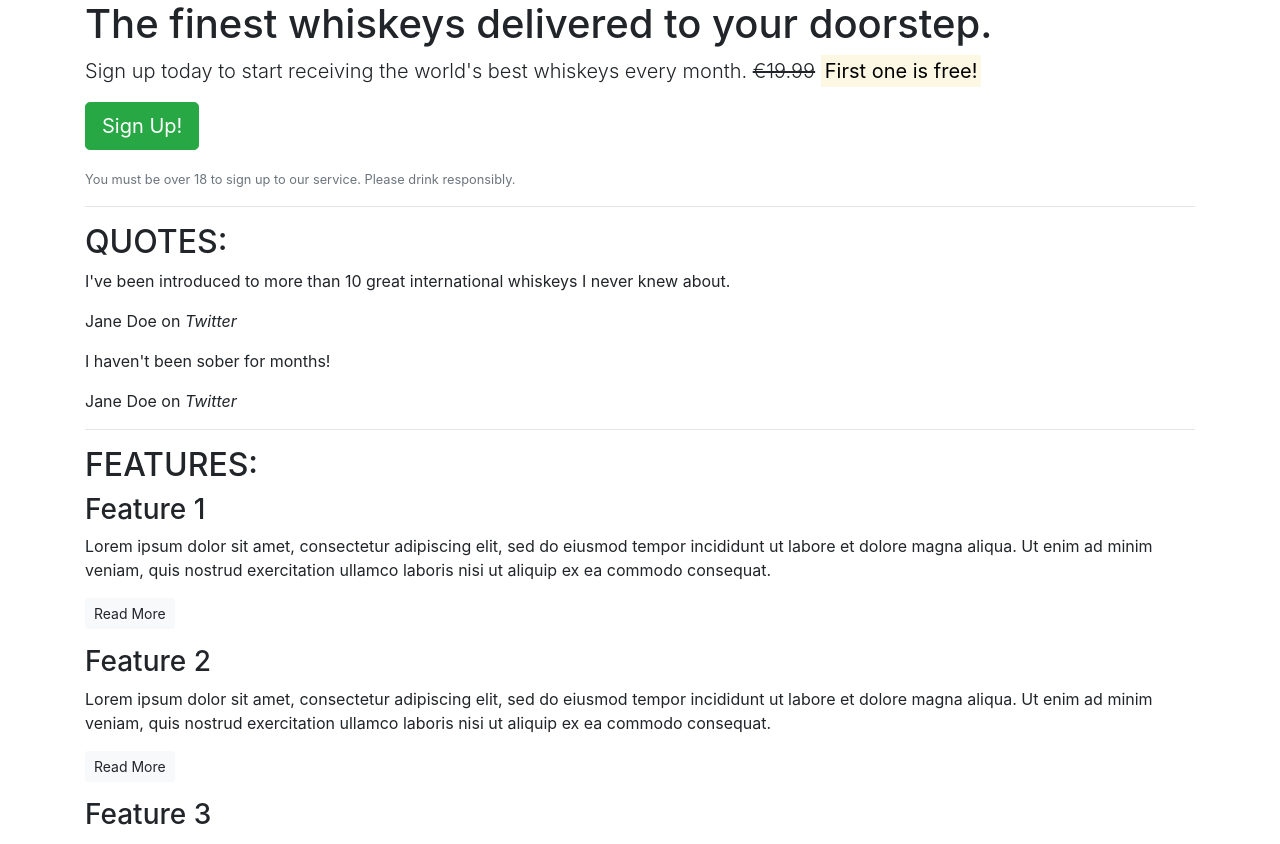
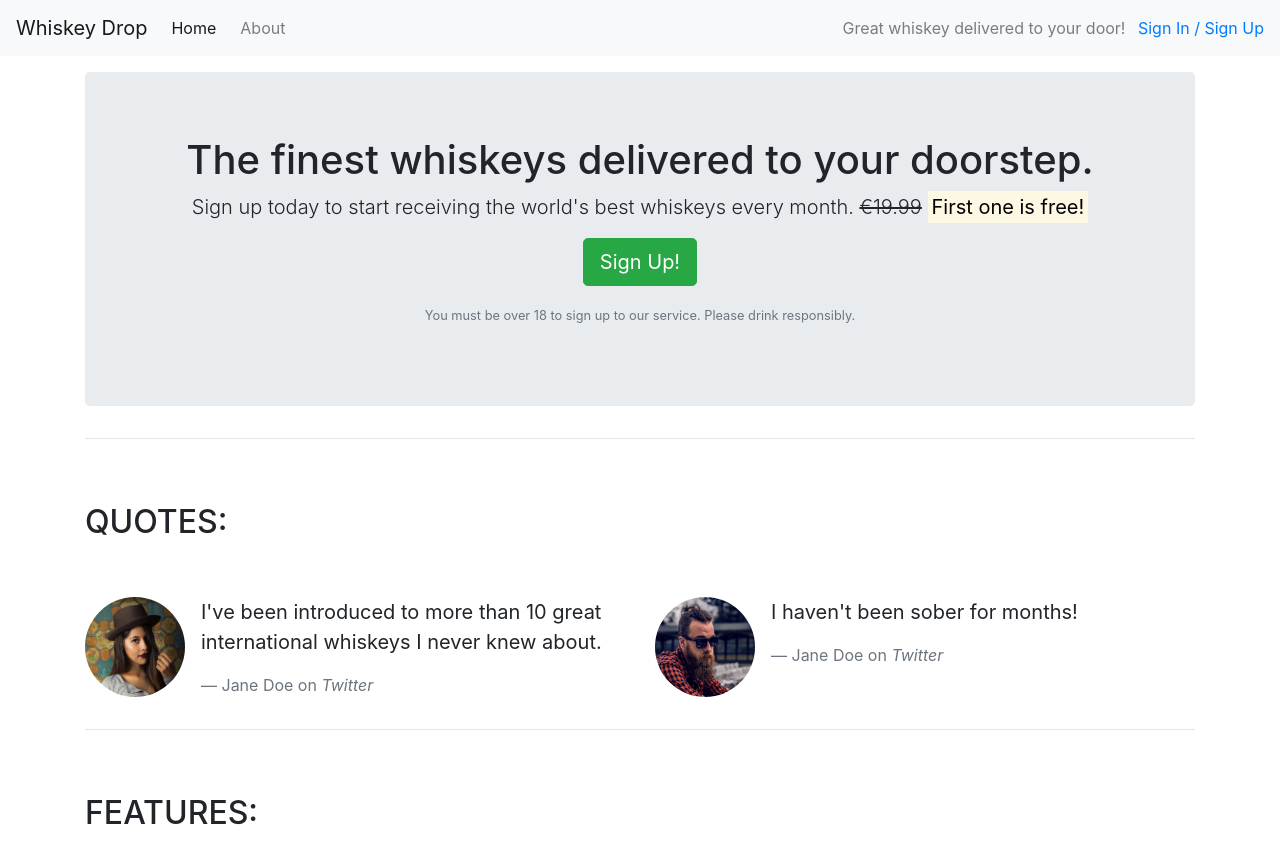
Before and after one commit to g-omarsdottir/practise-bootstrap, a plain HTML site: page index.html in a window 1280 px wide. Shown: the top 844 px of the page. Drawn offline with nearby package versions, Linux system fonts and the light colour scheme.

Commit message:
Add images, hide for mobile

```diff
--- a/index.html
+++ b/index.html
@@ -9,49 +9,117 @@
 </head>
 
 <body>
-    <article class="container">
+    <nav class="navbar navbar-light bg-light navbar-expand-sm">
+        <!-- Add class "fixed-top" to fix the navbar at the top to be always displayed. On mobile screens, takes up to much real estate. -->
+        <a href="/" class="navbar-brand">Whiskey Drop</a>
+        <ul class="navbar-nav mr-auto">
+            <li class="active nav-item mr-2"><a href="/" class="nav-link">Home</a></li>
+            <li class="nav-item mr-2"><a href="/" class="nav-link">About</a></li>
+            <!-- Third navbar item only displayed on small screens and up -->
+            <li class="nav-item mr-2 d-block d-sm-none"><a href="/" class="nav-link">Sign in / Sign up</a></li>
+        </ul>
+        <!-- Marketing text and sign in hidden on mobile screens (the default) -->
+        <div class="d-none d-md-block">
+            <p class="navbar-text my-auto mr-2">
+                Great whiskey delivered to your door!
+            </p>
+            <a href="/">Sign In / Sign Up</a>
+        </div>
+    </nav>
+    <article class="container mt-3">
         <!-- Callout -->
-        <section class="callout">
+        <section class="callout jumbotron text-center">
             <h1>The finest whiskeys delivered to your doorstep.</h1>
-            <p class="lead">Sign up today to start receiving the world's best whiskeys every month. <s>€19.99</s> <strong><mark>First one is free!</mark></strong></p>
+            <p class="lead">Sign up today to start receiving the world's best whiskeys every month.
+                <s class="d-none d-sm-inline">€19.99</s>
+                <span class="d-inline d-sm-none"><br></span>
+                <strong><mark>First one is free!</mark></strong>
+            </p>
             <p><button class="btn btn-lg btn-success">Sign Up!</button></p>
-            <p class="text-muted"><small>You must be over 18 to sign up to our service. Please drink responsibly.</small></p>
+            <p class="text-muted"><small>You must be over 18 to sign up to our service. Please drink
+                    responsibly.</small></p>
         </section>
         <!-- /.callout -->
         <hr>
 
         <!-- Quotes -->
         <section class="quotes">
+            <div class="row">
+                <div class="col-12 my-5">
                     <h2 class="text-uppercase">Quotes:</h2>
-            <blockquote class="quote">
-                <p>I've been introduced to more than 10 great international whiskeys I never knew about.</p>
-                <footer>Jane Doe on <cite title="Twitter">Twitter</cite></footer>
+                </div>
+            </div>
+            <div class="row">
+                <div class="col-12 col-md-6">
+                    <div class="media">
+                        <div class="d-none d-sm-block">
+                            <img src="assets/images/girl-image.png" alt="girl" class="rounded-circle mr-3" height="100"
+                                width="100">
+                        </div>
+                        <div class="media-body">
+                            <blockquote class="blockquote">
+                                <p>I've been introduced to more than 10 great international whiskeys I never knew about.
+                                </p>
+                                <footer class="blockquote-footer">Jane Doe on <cite title="Twitter">Twitter</cite>
+                                </footer>
                             </blockquote>
-            <blockquote class="quote">
+                        </div>
+                    </div>
+                </div>
+                <div class="col-12 col-md-6">
+                    <div class="media">
+                        <div class="d-none d-sm-block">
+                            <img src="assets/images/guy-image.png" alt="girl" class="rounded-circle mr-3" height="100"
+                                width="100">
+                        </div>
+                        <div class="media-body">
+                            <blockquote class="blockquote">
                                 <p>I haven't been sober for months!</p>
-                <footer>Jane Doe on <cite title="Twitter">Twitter</cite></footer>
+                                <footer class="blockquote-footer">Jane Doe on <cite title="Twitter">Twitter</cite>
+                                </footer>
                             </blockquote>
+                        </div>
+                    </div>
+                </div>
+            </div>
         </section>
         <!-- /.quotes -->
         <hr>
-
         <!-- Features -->
         <section class="features">
+            <div class="row">
+                <div class="col-12 my-5">
                     <h2 class="text-uppercase">Features:</h2>
+                </div>
+            </div>
+            <div class="row">
+                <div class="col-12 col-md-6 col-lg-4">
                     <div class="feature">
                         <h3>Feature 1</h3>
-                <p>Lorem ipsum dolor sit amet, consectetur adipiscing elit, sed do eiusmod tempor incididunt ut labore et dolore magna aliqua. Ut enim ad minim veniam, quis nostrud exercitation ullamco laboris nisi ut aliquip ex ea commodo consequat.</p>
+                        <p>Lorem ipsum dolor sit amet, consectetur adipiscing elit, sed do eiusmod tempor incididunt ut
+                            labore et dolore magna aliqua. Ut enim ad minim veniam, quis nostrud exercitation ullamco
+                            laboris nisi ut aliquip ex ea commodo consequat.</p>
                         <p><a class="btn btn-sm btn-light" href="">Read More</a></p>
                     </div>
+                </div>
+                <div class="col-12 col-md-6 col-lg-4">
                     <div class="feature">
                         <h3>Feature 2</h3>
-                <p>Lorem ipsum dolor sit amet, consectetur adipiscing elit, sed do eiusmod tempor incididunt ut labore et dolore magna aliqua. Ut enim ad minim veniam, quis nostrud exercitation ullamco laboris nisi ut aliquip ex ea commodo consequat.</p>
+                        <p>Lorem ipsum dolor sit amet, consectetur adipiscing elit, sed do eiusmod tempor incididunt ut
+                            labore et dolore magna aliqua. Ut enim ad minim veniam, quis nostrud exercitation ullamco
+                            laboris nisi ut aliquip ex ea commodo consequat.</p>
                         <p><a class="btn btn-sm btn-light" href="">Read More</a></p>
                     </div>
+                </div>
+                <div class="col-12 d-md-none d-lg-block col-lg-4">
                     <div class="feature">
                         <h3>Feature 3</h3>
-                <p>Lorem ipsum dolor sit amet, consectetur adipiscing elit, sed do eiusmod tempor incididunt ut labore et dolore magna aliqua. Ut enim ad minim veniam, quis nostrud exercitation ullamco laboris nisi ut aliquip ex ea commodo consequat.</p>
+                        <p>Lorem ipsum dolor sit amet, consectetur adipiscing elit, sed do eiusmod tempor incididunt ut
+                            labore et dolore magna aliqua. Ut enim ad minim veniam, quis nostrud exercitation ullamco
+                            laboris nisi ut aliquip ex ea commodo consequat.</p>
                         <p><a class="btn btn-sm btn-light" href="">Read More</a></p>
+                    </div>
+                </div>
             </div>
         </section>
         <!-- /.features -->
```
Also changed, not shown: assets/images/girl-image.png (added), assets/images/guy-image.png (added). Lines whose indentation alone changed are shown as unchanged.
